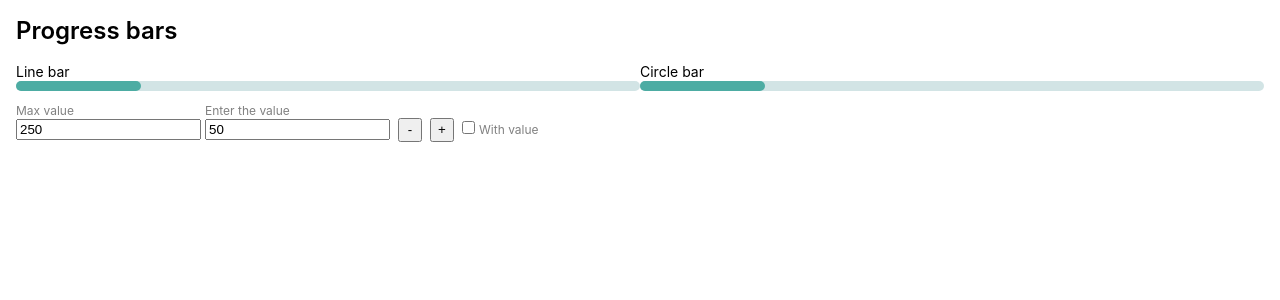
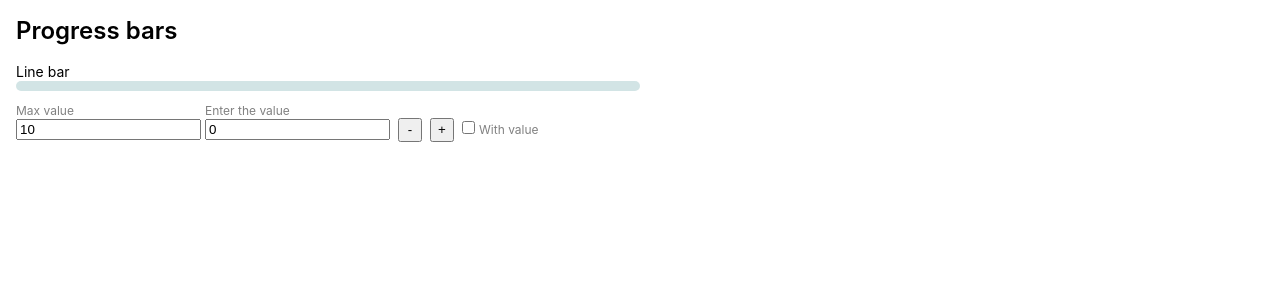
Before and after one commit to Vitaliytheone/Progress-bar, a React (Create React App) app: page / in a window 1280 px wide. Shown: the top 300 px of the page. Built offline with nearby package versions, Linux system fonts and the light colour scheme.

Commit message:
debounce

```diff
--- a/src/App.tsx
+++ b/src/App.tsx
@@ -5,8 +5,8 @@ import { data } from "./data";
 import { TBtn } from "./components/control/type";
 
 function App() {
-    const [value, setValue] = useState(50);
-    const [maxValue, setMaxValue] = useState(250);
+    const [value, setValue] = useState(0);
+    const [maxValue, setMaxValue] = useState(10);
     const [withValue, setWithValue] = useState(false);
 
     const onChangeWithValueParam = () => {
@@ -14,6 +14,9 @@ function App() {
     };
 
     const onClickBtn = (v: TBtn) => () => {
+        if (maxValue === value) {
+            return;
+        }
         setValue((prev) => (v === "incr" ? prev + 1 : prev === 0 ? 0 : prev - 1));
     };
 
--- a/src/components/progress/index.tsx
+++ b/src/components/progress/index.tsx
@@ -3,7 +3,7 @@ import styles from "./styles.module.css";
 
 const Progress = ({ variant, label, withValue, maxValue, value }: TProgress) => {
     const isLine = variant === "line";
-    const width = maxValue > value ? `${(value * 100) / maxValue}%` : 0;
+    const width = value <= maxValue ? `${(value * 100) / maxValue}%` : maxValue;
     return (
         <div>
             <label className={styles.label}>{label}</label>
--- a/src/components/progress/styles.module.css
+++ b/src/components/progress/styles.module.css
@@ -16,6 +16,7 @@
     background-color: #4daca3;
     border-radius: 6px;
     height: 100%;
+    transition: width 0.3s linear;
 }
 
 .progressInfo {
--- a/src/data.ts
+++ b/src/data.ts
@@ -5,8 +5,8 @@ export const data: Pick<TProgress, 'label' | 'variant'>[] = [
             variant: 'line',
             label: 'Line bar'
         },
-        {
-            variant: 'circle',
-            label: 'Circle bar'
-        }
+        // {
+        //     variant: 'circle',
+        //     label: 'Circle bar'
+        // }
 ]
```
Also changed, not shown: src/hooks/useDebounceValue.ts (added, +24 -0 lines).
